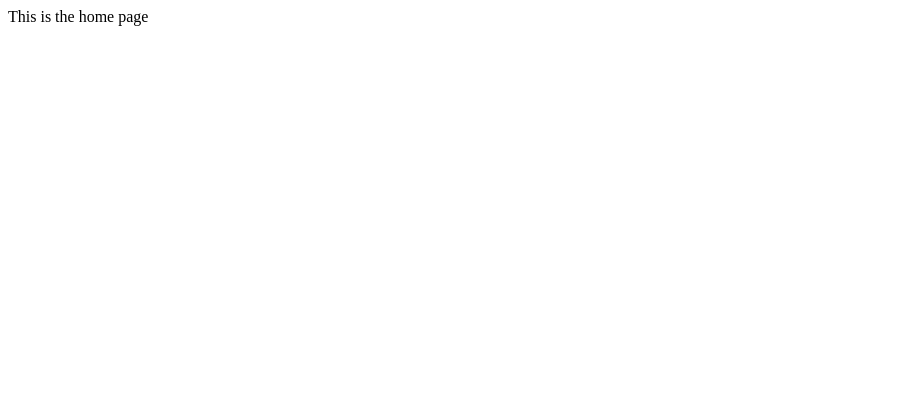
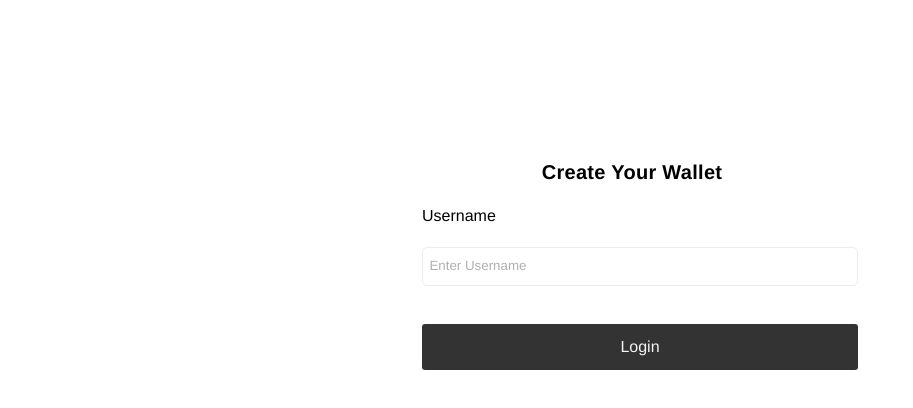
Before and after one commit to nkemjikaobi/get-wallets, a React (Create React App) app: page / in a window 1280 px wide. Shown: the top 408 px of the page, without its empty margins (0-913 px from the left). Built offline with nearby package versions, Linux system fonts and the light colour scheme.

Commit message:
Email Form Added

```diff
--- /dev/null
+++ b/src/Components/EmailForm/EmailForm.module.scss
@@ -0,0 +1,97 @@
+@import "../../Assets/styles/shared-styles.scss";
+:root {
+  --light-color: #f4f4f4;
+  --dark-color: #333;
+}
+
+* {
+  box-sizing: border-box;
+  margin: 0;
+  padding: 0;
+  font-family: Helvetica Neue !important;
+}
+.container {
+  max-width: 1100px;
+  margin: auto;
+  overflow: hidden;
+  padding: 0 2rem;
+  position: relative;
+
+  .formContainer {
+    max-width: 500px;
+    margin: 10rem auto;
+    overflow: hidden;
+    padding: 0 2rem;
+
+    span:first-child {
+      display: inline-block;
+      font-weight: 700;
+      font-size: 20px;
+      width: 420px;
+      text-align: center;
+      line-height: 24.42px;
+      letter-spacing: 0.3px;
+    }
+  }
+
+  .formGroup {
+    margin: 1.2rem 0;
+    position: relative;
+
+    input {
+      margin: 0.2rem 0;
+    }
+    label {
+      line-height: 24px;
+      font-weight: 400;
+    }
+
+    input {
+      margin: 1.2rem 0;
+    }
+    input[type="email"] {
+      display: inline-block;
+      width: 100%;
+      padding: 0.4rem;
+      font-weight: 400;
+      line-height: 24px;
+      border: 1px solid #ededed;
+      border-radius: 5px;
+    }
+    ::placeholder {
+      color: #b0b0b0;
+      line-height: 19px;
+    }
+  }
+
+  .btn {
+    display: inline-block;
+    background: var(--dark-color);
+    color: var(--light-color);
+    padding: 14px 28px;
+    font-size: 1rem;
+    border: none;
+    cursor: pointer;
+    margin-right: 0.5rem;
+    transition: opacity 0.2s ease-in;
+    outline: none;
+    border-radius: 3px;
+  }
+  .btnBlock {
+    display: block;
+    width: 100%;
+  }
+}
+
+//  @media(max-width: 768px){
+//      /* Login */
+//      .form-container {
+//         max-width: 500px;
+//         margin: 15rem auto;
+//         overflow: hidden;
+//         padding: 0 2rem;
+//     }
+//      .form-container span:first-child {
+//         width: 100%;
+//     }
+// }
--- /dev/null
+++ b/src/Components/EmailForm/EmailForm.tsx
@@ -0,0 +1,37 @@
+import React, { useState } from "react";
+import { composeClasses } from "src/libs/utils/utils";
+import styles from "./EmailForm.module.scss";
+
+const EmailForm = () => {
+  const [email, setEmail] = useState<string>("");
+  const handleSubmit = () => {
+    console.log("submitted");
+  };
+  return (
+    <div className={styles.container}>
+      <div className={styles.formContainer}>
+        <span>Create Your Wallet</span>
+        <form action="">
+          <div className={styles.formGroup}>
+            <label htmlFor="username">Username</label>
+            <input
+              type="email"
+              data-testid="username"
+              name="username"
+              placeholder="Enter Username"
+              value={email}
+              onChange={(e) => {
+                setEmail(e.target.value);
+              }}
+            />
+          </div>
+          <div>
+            <input type="submit" className={composeClasses(styles.btn, styles.btnBlock)} value="Login" onClick={handleSubmit} />
+          </div>
+        </form>
+      </div>
+    </div>
+  );
+};
+
+export default EmailForm;
--- a/src/Pages/Home/HomePage.tsx
+++ b/src/Pages/Home/HomePage.tsx
@@ -1,9 +1,10 @@
 import React from 'react'
+import EmailForm from 'src/Components/EmailForm/EmailForm'
 
 const HomePage = () => {
     return (
         <div>
-            This is the home page
+            <EmailForm />
         </div>
     )
 }
--- /dev/null
+++ b/src/libs/utils/utils.tsx
@@ -0,0 +1,14 @@
+// /**
+//  * Compose a number of styles together easily
+//  * @ty {String} styles Classes/styles to be applied
+//  * @returns {String} Combined classes
+//  */
+export const composeClasses = (...styles: string[]): string => {
+  let classes = "";
+
+  styles.forEach((arg) => {
+    if (arg) classes += `${arg} `;
+  });
+
+  return classes.trim();
+};
```
Also changed, not shown: package.json (+6 -1 lines), 1 other file (tests, documents, lock files or other folders).
